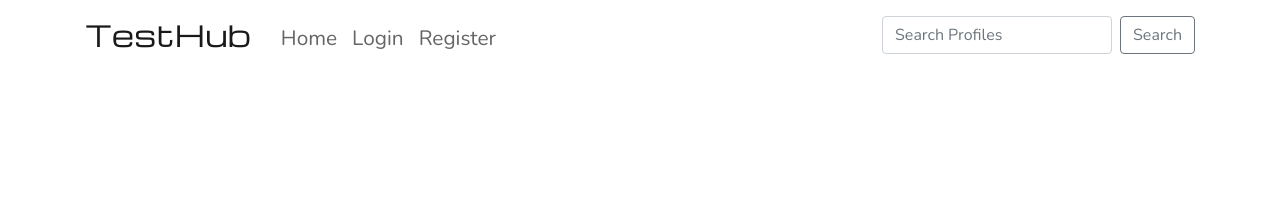
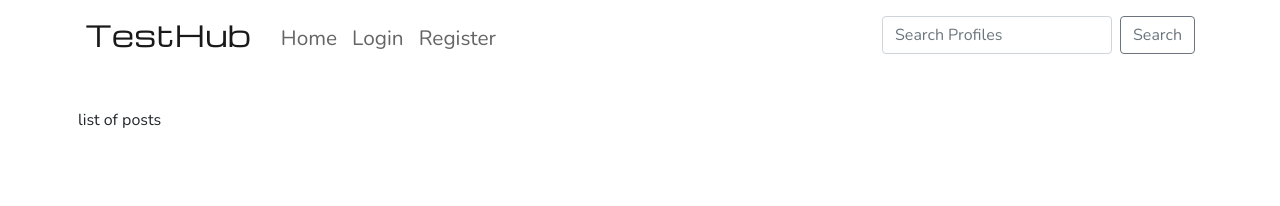
Before and after one commit to VilmaTuresson/test-hub-react-app, a React (Create React App) app: page /liked in a window 1280 px wide. Shown: the top 206 px of the page. Built offline with nearby package versions, Linux system fonts and the light colour scheme; no server answers.

Commit message:
add postFeed component and connect url

```diff
--- a/src/App.js
+++ b/src/App.js
@@ -9,9 +9,11 @@ import PostNav from "./components/PostNav";
 import { useCurrentUser } from "./contexts/CurrentUserContext";
 import CreatePostForm from "./pages/posts/CreatePostForm";
 import PostPage from "./pages/posts/PostPage";
+import PostFeed from "./pages/posts/PostFeed";
 
 function App() {
   const currentUser = useCurrentUser();
+  const profile_id = currentUser?.profile_id || "";
 
   return (
     <div className={styles.App}>
@@ -19,7 +21,17 @@ function App() {
       <Container className={styles.Main}>
         {currentUser && <PostNav />}
         <Switch>
-          <Route exact path="/" render={() => <></>} />
+          <Route
+            exact
+            path="/liked"
+            render={() => (
+              <PostFeed
+                message="No results found. You haven't liked post yet!"
+                filter={`likes__owner__profile=${profile_id}&ordering=-likes__created_at&`}
+              />
+            )}
+          />
+          <Route exact path="/" render={() => <PostFeed />} />
           <Route exact path="/profile" render={() => <h1>Profile</h1>} />
           <Route exact path="/login" render={() => <LoginForm />} />
           <Route exact path="/register" render={() => <RegisterForm />} />
--- /dev/null
+++ b/src/pages/posts/PostFeed.js
@@ -0,0 +1,14 @@
+import React from "react";
+import { Col, Row } from "react-bootstrap";
+
+const PostFeed = () => {
+  return (
+    <Row>
+      <Col className="py-2 p-0 p-lg-2" lg={8}>
+        <p>list of posts</p>
+      </Col>
+    </Row>
+  );
+};
+
+export default PostFeed;
```
